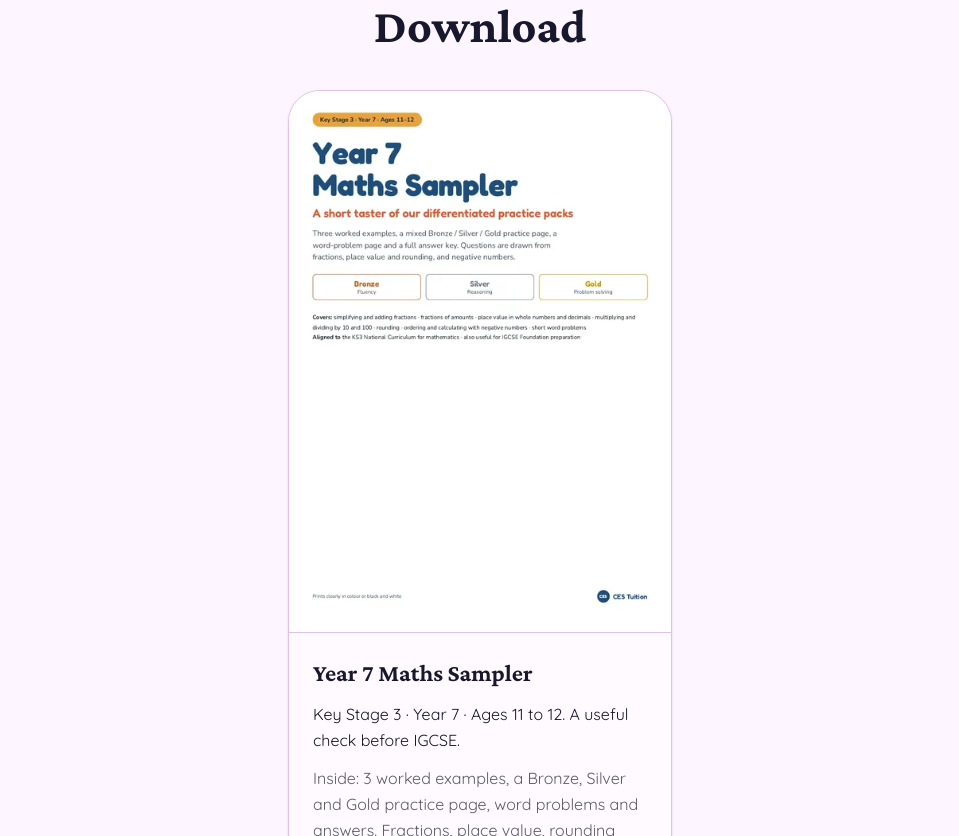
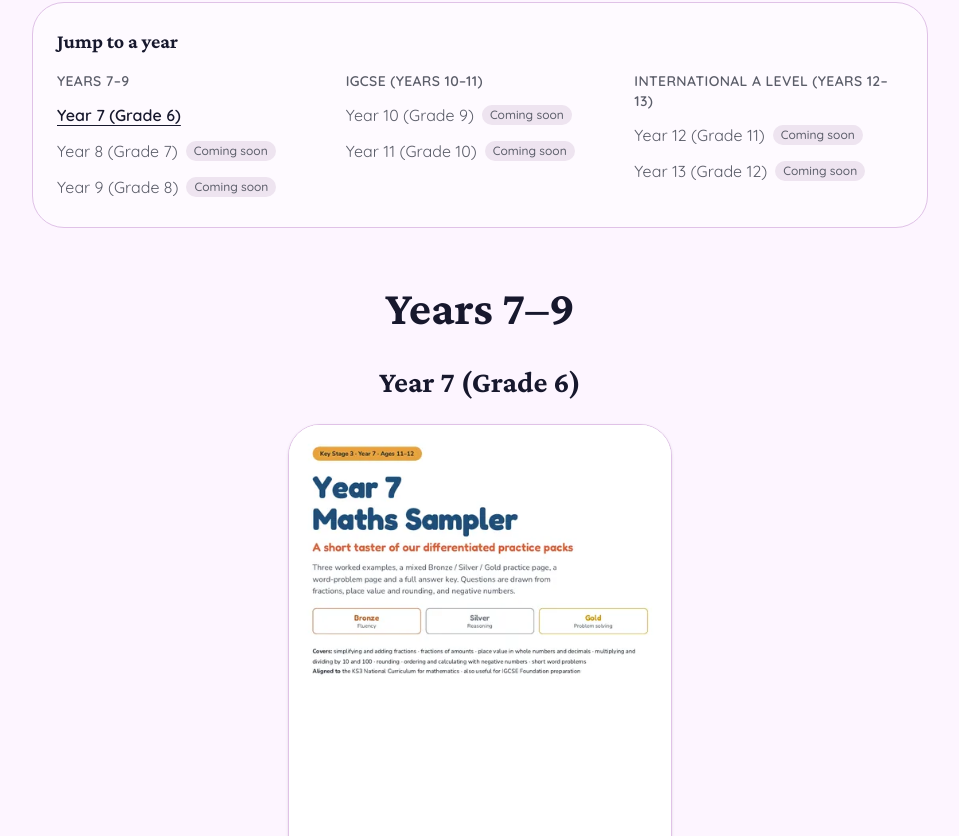
Before and after one commit to GerardCannon/ces-tuition-website, a React (Vite) app: page /free-resources in a window 1280 px wide. Shown: the part 904-1740 px from the top of the page, without its empty margins (160-1119 px from the left). Built offline with nearby package versions, Linux system fonts and the light colour scheme.

Commit message:
Group Free resources by school year and UAE grade, with a jump menu and one-entry data file (#78)
Co-authored-by: Bill Gates (CES Website Ops) <bill@cestuition.com>

```diff
--- a/src/components/FreeMathsCheckup.tsx
+++ b/src/components/FreeMathsCheckup.tsx
@@ -28,7 +28,7 @@ export function FreeMathsCheckup() {
               className={['bg-accent text-accent-foreground hover:bg-accent/90', checkupButtonClass].join(' ')}
             >
               <a
-                href="/free-resources/"
+                href="/free-resources/#year-7"
                 {...freeResourcesLinkClick('home')}
                 className="flex min-w-0 items-center justify-center gap-2"
               >
--- a/src/pages/FreeResources.tsx
+++ b/src/pages/FreeResources.tsx
@@ -3,7 +3,19 @@ import { Button } from '@/components/ui/button'
 import { Card } from '@/components/ui/card'
 import { freeDownloadClick } from '@/lib/goatcounter'
 import { PageSection, PageShell } from '@/pages/PageShell.tsx'
-import { freeResources, freeResourcesCrumbs } from '@/pages/freeResourcesData.ts'
+import {
+  SHOW_COMING_SOON,
+  THUMB_HEIGHT,
+  THUMB_WIDTH,
+  examBoardsLabel,
+  freeResourcesCrumbs,
+  resourcesForYear,
+  stages,
+  subjectPages,
+  yearAnchor,
+  yearLabel,
+  type FreeResource,
+} from '@/pages/freeResourcesData.ts'
 
 const linkClass = 'font-semibold text-foreground underline underline-offset-4 hover:text-primary'
 
@@ -15,44 +27,35 @@ const subjectLinks = [
   { label: 'American curriculum', href: '/curricula/american/' },
 ]
 
-export function FreeResources() {
+function ResourceCard({ resource }: { resource: FreeResource }) {
+  const related = {
+    href: resource.relatedHref ?? subjectPages[resource.subject].href,
+    label: resource.relatedLabel ?? subjectPages[resource.subject].label,
+  }
+  const boards = examBoardsLabel(resource.examBoards)
   return (
-    <PageShell
-      crumbs={freeResourcesCrumbs}
-      title="Free maths resources"
-      lede={
-        <p>
-          Printable practice for your child, with worked examples and a full answer key. Download it free, with no sign-up. Then message us on WhatsApp and we can talk through how your child got on.
-        </p>
-      }
-      ctaTitle="When you've had a look"
-      ctaBody={
-        <p>
-          Message us on WhatsApp and we can talk through how your child got on. We reply within the hour.
-        </p>
-      }
-    >
-      <section id="downloads" className="scroll-mt-24 py-16 md:py-24 bg-background">
-        <div className="max-w-7xl mx-auto px-6 lg:px-8">
-          <h2 className="text-3xl sm:text-4xl md:text-5xl font-bold text-foreground mb-10 text-balance text-center">
-            Download
-          </h2>
-          <ul className="flex flex-wrap justify-center gap-8">
-            {freeResources.map((resource) => (
-              <li key={resource.slug} className="w-full sm:w-[calc(50%-1rem)] lg:w-[calc((100%-4rem)/3)] max-w-md">
     <Card className="h-full overflow-hidden p-0 gap-0">
       <img
         src={resource.thumb}
-                    width={resource.thumbWidth}
-                    height={resource.thumbHeight}
+        width={THUMB_WIDTH}
+        height={THUMB_HEIGHT}
         alt={`First page of the ${resource.title}`}
         loading="lazy"
         decoding="async"
         className="block w-full h-auto border-b border-border bg-white"
       />
       <div className="flex flex-1 flex-col gap-3 p-6">
-                    <h3 className="text-2xl font-bold text-foreground">{resource.title}</h3>
-                    <p className="text-base text-foreground leading-relaxed">{resource.level}</p>
+        <h4 className="text-2xl font-bold text-foreground">{resource.title}</h4>
+        <p className="text-base text-foreground leading-relaxed">
+          {resource.subject} · {yearLabel(resource.year)}
+          {resource.note ? (
+            <>
+              <br />
+              {resource.note}
+            </>
+          ) : null}
+        </p>
+        {boards ? <p className="text-base text-foreground leading-relaxed">Exam boards: {boards}</p> : null}
         <p className="text-base text-muted-foreground leading-relaxed">{resource.inside}</p>
         <p className="text-sm text-muted-foreground">
           PDF · {resource.pages} pages · {resource.sizeLabel}
@@ -74,15 +77,92 @@ export function FreeResources() {
               <span className="min-w-0">Download free PDF</span>
             </a>
           </Button>
-                      <a href={resource.relatedHref} className={`${linkClass} inline-flex min-h-8 items-center self-center`}>
-                        {resource.relatedLabel}
+          <a href={related.href} className={`${linkClass} inline-flex min-h-8 items-center self-center`}>
+            {related.label}
           </a>
         </div>
       </div>
     </Card>
+  )
+}
+
+export function FreeResources() {
+  const filledStages = stages
+    .map((stage) => ({ ...stage, filled: stage.years.filter((year) => resourcesForYear(year).length > 0) }))
+  const menuStages = filledStages.filter((stage) => SHOW_COMING_SOON || stage.filled.length > 0)
+
+  return (
+    <PageShell
+      crumbs={freeResourcesCrumbs}
+      title="Free resources by year"
+      lede={
+        <p>
+          Printable practice for your child, sorted by school year and UAE grade. Every resource is free to download, with no sign-up. Then message us on WhatsApp and we can talk through how your child got on.
+        </p>
+      }
+      ctaTitle="When you've had a look"
+      ctaBody={
+        <p>
+          Message us on WhatsApp and we can talk through how your child got on. We reply within the hour.
+        </p>
+      }
+    >
+      <section id="downloads" className="scroll-mt-28 py-16 md:py-24 bg-background">
+        <div className="max-w-7xl mx-auto px-6 lg:px-8">
+          <nav aria-labelledby="jump-heading" className="mx-auto mb-14 max-w-4xl rounded-xl border border-border bg-card p-6">
+            <h2 id="jump-heading" className="text-xl font-bold text-foreground mb-4">
+              Jump to a year
+            </h2>
+            <div className="grid gap-5 md:grid-cols-3">
+              {menuStages.map((stage) => (
+                <div key={stage.id}>
+                  <p className="text-sm font-semibold uppercase tracking-wide text-muted-foreground mb-2">{stage.title}</p>
+                  <ul className="flex flex-col gap-1">
+                    {stage.years
+                      .filter((year) => SHOW_COMING_SOON || stage.filled.includes(year))
+                      .map((year) =>
+                        stage.filled.includes(year) ? (
+                          <li key={year}>
+                            <a href={`#${yearAnchor(year)}`} className={`${linkClass} inline-flex min-h-8 items-center`}>
+                              {yearLabel(year)}
+                            </a>
+                          </li>
+                        ) : (
+                          <li key={year} className="inline-flex min-h-8 items-center text-base text-muted-foreground">
+                            {yearLabel(year)}
+                            <span className="ml-2 rounded-full bg-muted px-2 py-0.5 text-xs font-medium">Coming soon</span>
+                          </li>
+                        ),
+                      )}
+                  </ul>
+                </div>
+              ))}
+            </div>
+          </nav>
+
+          {filledStages
+            .filter((stage) => stage.filled.length > 0)
+            .map((stage) => (
+              <div key={stage.id} id={stage.id} className="scroll-mt-28 mb-14 last:mb-0">
+                <h2 className="text-3xl sm:text-4xl md:text-5xl font-bold text-foreground mb-8 text-balance text-center">
+                  {stage.title}
+                </h2>
+                {stage.filled.map((year) => (
+                  <section key={year} id={yearAnchor(year)} aria-labelledby={`${yearAnchor(year)}-heading`} className="scroll-mt-28 mb-12 last:mb-0">
+                    <h3 id={`${yearAnchor(year)}-heading`} className="text-2xl sm:text-3xl font-bold text-foreground mb-6 text-center">
+                      {yearLabel(year)}
+                    </h3>
+                    <ul className="flex flex-wrap justify-center gap-8">
+                      {resourcesForYear(year).map((resource) => (
+                        <li key={resource.slug} className="w-full sm:w-[calc(50%-1rem)] lg:w-[calc((100%-4rem)/3)] max-w-md">
+                          <ResourceCard resource={resource} />
                         </li>
                       ))}
                     </ul>
+                  </section>
+                ))}
+              </div>
+            ))}
         </div>
       </section>
 
--- a/src/pages/MathsTutor.tsx
+++ b/src/pages/MathsTutor.tsx
@@ -80,7 +80,7 @@ export function MathsTutor() {
             className={['bg-accent text-accent-foreground hover:bg-accent/90', checkupButtonClass].join(' ')}
           >
             <a
-              href="/free-resources/"
+              href="/free-resources/#year-7"
               {...freeResourcesLinkClick('maths')}
               className="flex min-w-0 items-center justify-center gap-2"
             >
--- a/src/pages/freeResourcesData.ts
+++ b/src/pages/freeResourcesData.ts
@@ -1,38 +1,97 @@
-// Free downloads on /free-resources/. Add a pack by adding one entry here and
-// putting its PDF (and a thumbnail) in public/downloads/.
+// Free downloads on /free-resources/, grouped by school year.
+//
+// To add a resource: put the PDF in public/downloads/ and a 480x680 WebP of
+// its first page in public/downloads/thumbs/, then add ONE entry to
+// freeResources below. The page, the jump menu, the year section and the
+// GoatCounter event (free-download-<slug>) all come from that entry.
+// The build fails if the PDF or thumbnail is missing or the size label is wrong.
+
+export type SchoolYear = 7 | 8 | 9 | 10 | 11 | 12 | 13
+export type ExamBoard = 'Cambridge' | 'Edexcel' | 'OxfordAQA'
+export type Subject = 'Maths' | 'English' | 'Biology' | 'Chemistry' | 'Physics' | 'Economics'
+
 export type FreeResource = {
-  // Lowercase words and hyphens. Used for the GoatCounter event free-download-<slug>.
+  // Lowercase words and hyphens, unique. Used for the GoatCounter event free-download-<slug>.
   slug: string
   title: string
-  level: string
+  year: SchoolYear
+  subject: Subject
+  // Leave out when no exam board applies (Years 7 to 9). List every board the pack fits.
+  examBoards?: readonly ExamBoard[]
+  // Optional short line under the year, e.g. ages or what it prepares for.
+  note?: string
   inside: string
   pages: number
+  // One decimal place in MB, e.g. '0.7 MB'. The build checks it against the file.
   sizeLabel: string
   file: string
   thumb: string
-  thumbWidth: number
-  thumbHeight: number
-  relatedHref: string
-  relatedLabel: string
+  // Date added, YYYY-MM-DD. Newest shows first within its year.
+  added: string
+  // Optional. Defaults to the subject page in subjectPages.
+  relatedHref?: string
+  relatedLabel?: string
 }
 
 export const freeResources: readonly FreeResource[] = [
   {
     slug: 'year-7-maths-sampler',
     title: 'Year 7 Maths Sampler',
-    level: 'Key Stage 3 · Year 7 · Ages 11 to 12. A useful check before IGCSE.',
+    year: 7,
+    subject: 'Maths',
+    note: 'Key Stage 3, ages 11 to 12. A useful check before IGCSE.',
     inside:
       'Inside: 3 worked examples, a Bronze, Silver and Gold practice page, word problems and answers. Fractions, place value, rounding and negative numbers.',
     pages: 5,
     sizeLabel: '0.7 MB',
     file: '/downloads/year-7-maths-sampler-ces-tuition.pdf',
     thumb: '/downloads/thumbs/year-7-maths-sampler.webp',
-    thumbWidth: 480,
-    thumbHeight: 680,
-    relatedHref: '/igcse-gcse-maths-tutor/',
-    relatedLabel: 'Maths lessons',
+    added: '2026-11-23',
   },
 ]
+
+// Every thumbnail is 480x680 so cards line up and reserve their space.
+export const THUMB_WIDTH = 480
+export const THUMB_HEIGHT = 680
+
+// Show years with no resources yet as greyed 'Coming soon' items in the jump menu.
+// Their sections are never shown until they have a resource.
+export const SHOW_COMING_SOON = true
+
+export const subjectPages: Record<Subject, { href: string; label: string }> = {
+  Maths: { href: '/igcse-gcse-maths-tutor/', label: 'Maths lessons' },
+  English: { href: '/english-tutor/', label: 'English lessons' },
+  Biology: { href: '/biology-tutor/', label: 'Biology lessons' },
+  Chemistry: { href: '/chemistry-tutor/', label: 'Chemistry lessons' },
+  Physics: { href: '/physics-tutor/', label: 'Physics lessons' },
+  Economics: { href: '/economics-tutor/', label: 'Economics lessons' },
+}
+
+export type Stage = { id: string; title: string; years: readonly SchoolYear[] }
+
+export const stages: readonly Stage[] = [
+  { id: 'years-7-9', title: 'Years 7–9', years: [7, 8, 9] },
+  { id: 'igcse', title: 'IGCSE (Years 10–11)', years: [10, 11] },
+  { id: 'a-level', title: 'International A Level (Years 12–13)', years: [12, 13] },
+]
+
+// UAE grade is one below the UK year: Year 7 is Grade 6.
+export const yearLabel = (year: SchoolYear) => `Year ${year} (Grade ${year - 1})`
+export const yearAnchor = (year: SchoolYear) => `year-${year}`
+
+const boardOrder: readonly ExamBoard[] = ['Cambridge', 'Edexcel', 'OxfordAQA']
+export function examBoardsLabel(boards: readonly ExamBoard[] | undefined) {
+  if (!boards || boards.length === 0) return null
+  const sorted = boardOrder.filter((board) => boards.includes(board))
+  if (sorted.length === 1) return sorted[0]
+  return `${sorted.slice(0, -1).join(', ')} and ${sorted[sorted.length - 1]}`
+}
+
+export function resourcesForYear(year: SchoolYear) {
+  return freeResources
+    .filter((resource) => resource.year === year)
+    .sort((a, b) => b.added.localeCompare(a.added) || a.title.localeCompare(b.title))
+}
 
 export const freeResourcesCrumbs = [
   { name: 'Home', path: '/' },
@@ -40,4 +99,4 @@ export const freeResourcesCrumbs = [
 ]
 
 export const FREE_RESOURCES_WHATSAPP_MESSAGE =
-  "Hi Gerard, we've downloaded a free maths resource from your website and I'd like to talk about how my child got on."
+  "Hi Gerard, we've downloaded a free resource from your website and I'd like to talk about how my child got on."
--- a/src/routes.ts
+++ b/src/routes.ts
@@ -307,8 +307,8 @@ export const routes: SiteRoute[] = [
     path: '/free-resources/',
     sitemap: true,
     head: socialHead({
-      title: 'Free maths resources for UAE families | CES Tuition',
-      description: 'Free printable maths practice from CES Tuition, with worked examples and answers. Download it, then message us on WhatsApp to talk it through.',
+      title: 'Free resources by school year for UAE families | CES Tuition',
+      description: 'Free printable practice from CES Tuition, sorted by school year and UAE grade. Download it, then message us on WhatsApp to talk it through.',
       path: '/free-resources/',
       jsonLd: breadcrumbJsonLd(freeResourcesCrumbs, canonicalUrl),
     }),
```
Also changed, not shown: scripts/prerender.mjs (+24 -0 lines). Lines whose indentation alone changed are shown as unchanged.
